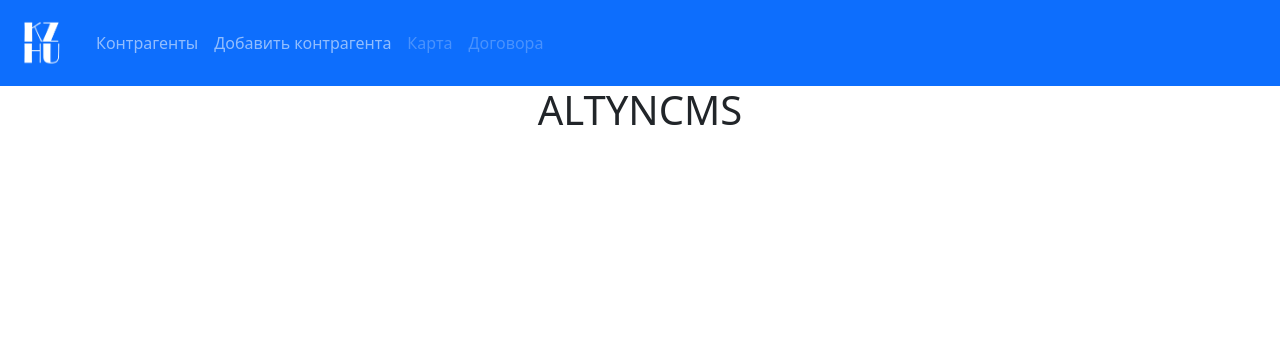
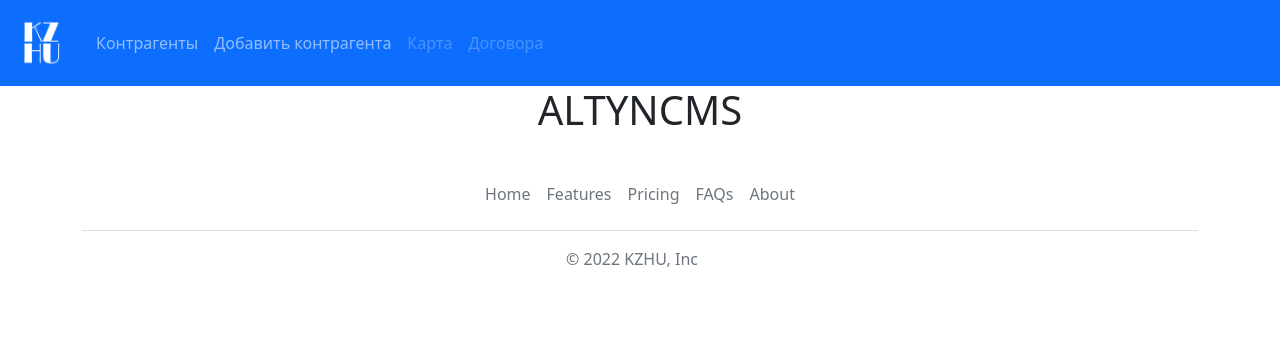
Before and after one commit to RudKiman/next, a PHP site: page /index.php in a window 1280 px wide. Shown: the top 346 px of the page. Run offline with PHP 8.4, Linux system fonts and the light colour scheme.

Commit message:
докинул футер по приколу

```diff
--- a/php/footer.php
+++ b/php/footer.php
@@ -1,2 +1,14 @@
 </body>
+<div class="container">
+  <footer class="py-3 my-4">
+    <ul class="nav justify-content-center border-bottom pb-3 mb-3">
+      <li class="nav-item"><a href="#" class="nav-link px-2 text-muted">Home</a></li>
+      <li class="nav-item"><a href="#" class="nav-link px-2 text-muted">Features</a></li>
+      <li class="nav-item"><a href="#" class="nav-link px-2 text-muted">Pricing</a></li>
+      <li class="nav-item"><a href="#" class="nav-link px-2 text-muted">FAQs</a></li>
+      <li class="nav-item"><a href="#" class="nav-link px-2 text-muted">About</a></li>
+    </ul>
+    <p class="text-center text-muted">&copy; 2022 KZHU, Inc</p>
+  </footer>
+</div>
 </html>
```
